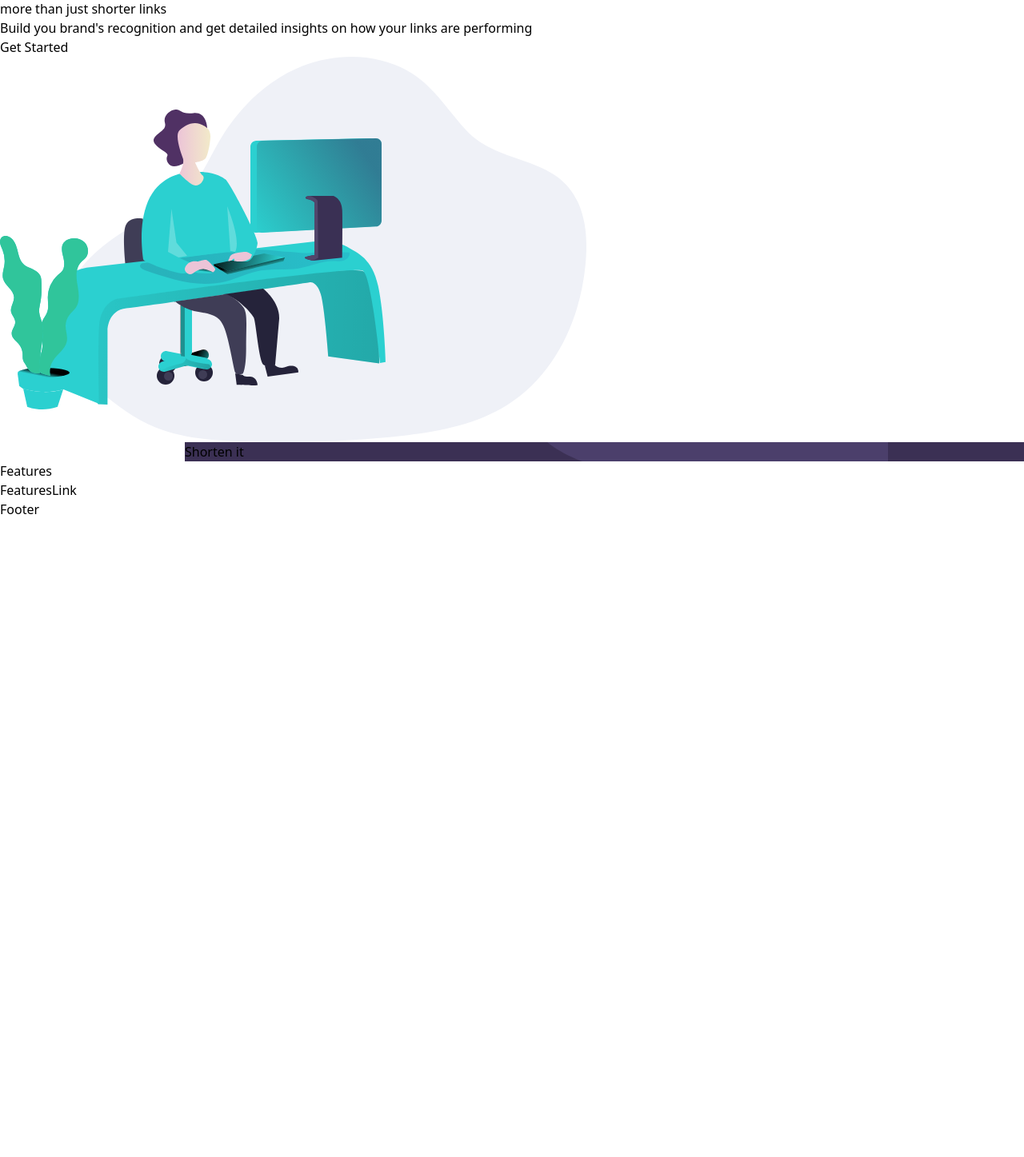
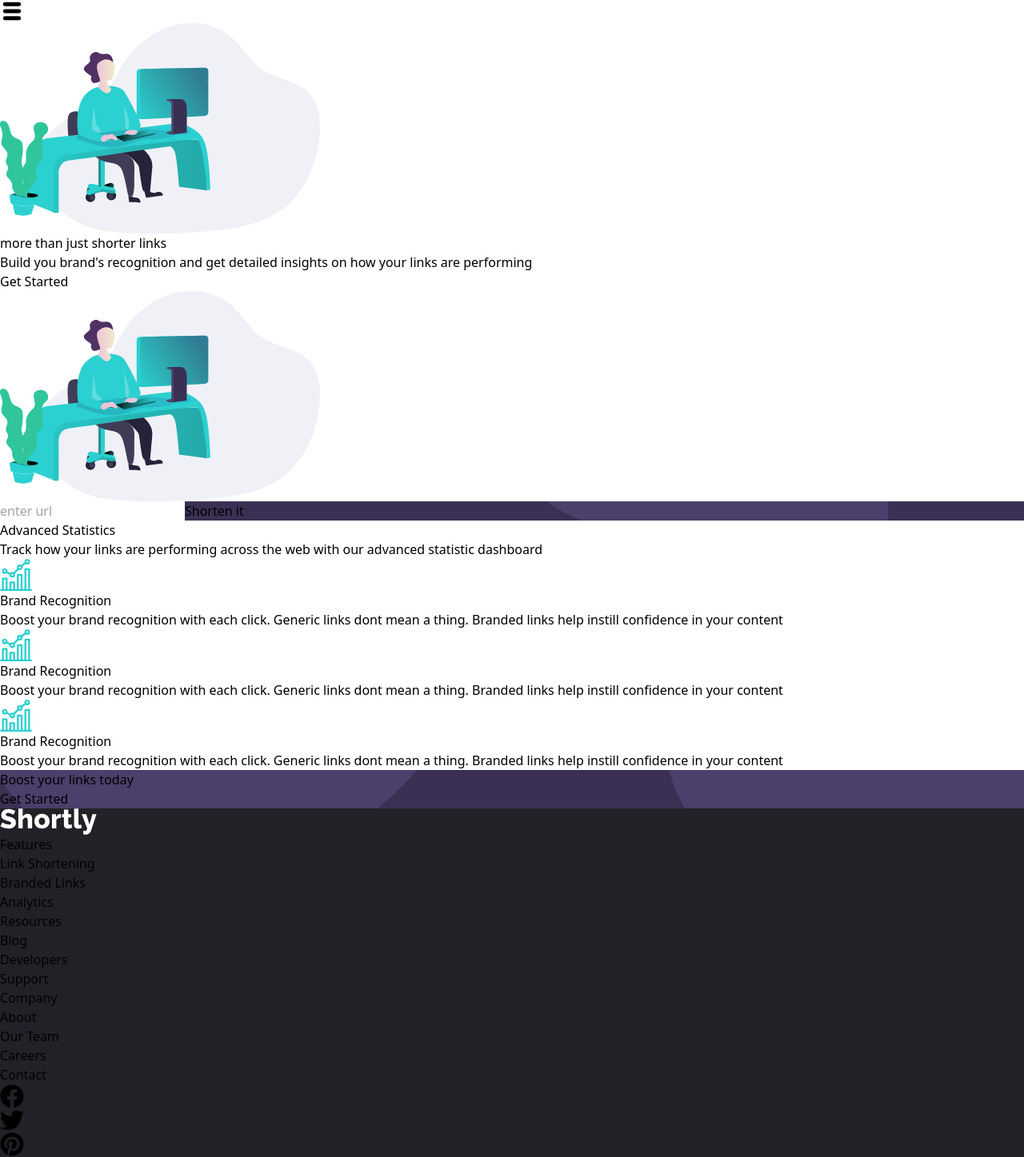
Before and after one commit to isaac-kiplangat/url-shortener, a React (Vite) app: page / in a window 1280 px wide. Shown: the part 124-1571 px from the top of the page at 80% size. Before the commit the page ends 800 px from the top, so only its background shows below. Built offline with nearby package versions, Linux system fonts and the light colour scheme.

Commit message:
implement shortening functionality and frontend

```diff
--- /dev/null
+++ b/db.json
@@ -0,0 +1,36 @@
+{
+  "Shorten": [
+    {
+      "originalUrl": "https://www.youtube.com/watch?v=wm5gMKuwSYk",
+      "id": 1
+    },
+    {
+      "originalUrl": "http://localhost:5173/",
+      "id": 2
+    },
+    {
+      "originalUrl": "https://www.youtube.com/watch?v=wm5gMKuwSYk",
+      "id": 3
+    },
+    {
+      "originalUrl": "chatgtp.com",
+      "id": 4
+    },
+    {
+      "originalUrl": "chatgtp.com",
+      "id": 5
+    },
+    {
+      "originalUrl": "chatgtp.com",
+      "id": 6
+    },
+    {
+      "originalUrl": "chatgtp.com",
+      "id": 7
+    },
+    {
+      "originalUrl": "http://localhost:5173/",
+      "id": 8
+    }
+  ]
+}
--- a/package.json
+++ b/package.json
@@ -11,7 +11,8 @@
   },
   "dependencies": {
     "react": "^18.2.0",
-    "react-dom": "^18.2.0"
+    "react-dom": "^18.2.0",
+    "react-icons": "^4.12.0"
   },
   "devDependencies": {
     "@types/react": "^18.2.37",
--- a/src/App.jsx
+++ b/src/App.jsx
@@ -8,10 +8,12 @@ import UrlInput from "./components/UrlInput"
 function App() {
 
   return (
-    <div className=" overflow-hidden max-w-screen">
+    <div className=" overflow-hidden ">
     <Navbar/>
     <Banner/>
+    <div className=" translate-y-[50%]">
     <UrlInput/>
+    </div>
     <Features/>
     <FeaturesLink/>
     <Footer/>
--- a/src/components/Banner.jsx
+++ b/src/components/Banner.jsx
@@ -3,15 +3,18 @@ import Illustration from '../assets/illustration-working.svg'
 
 const Banner = () => {
   return (
-    <section className='flex my-20 w-full ml-24'>
-      <div className='pl-12 py-20 w-1/2'>
-        <h1 className='text-7xl capitalize font-bold w-4/5 '>more than just shorter links</h1>
-        <p className='text-xl font-medium leading-normal py-2 text-gray-500 w-4/5'>Build you brand's recognition and get detailed insights on how your links are performing</p>
-        <button className='bg-cyan-500 px-8 py-4 text-white font-semibold rounded-full my-8'>Get Started</button>
+    <section className='  md:flex items-center  w-full mx-4 md:ml-24'>
+      <div className='block md:hidden'>
+        <img src={Illustration} alt="" width={400} height={400}  className='  w-full translate-y-4  mt-0' />
+      </div>
+      <div className=' pt-8 flex flex-col items-center md:block  md:ml-12 md:w-1/2'>
+        <h1 className='md:text-6xl text-4xl text-center md:text-start capitalize font-bold w-4/5 '>more than just shorter links</h1>
+        <p className='text-xl font-normal md:font-medium text-center md:text-start leading-normal py-2 text-gray-500 w-4/5'>Build you brand's recognition and get detailed insights on how your links are performing</p>
+        <button className='bg-cyan-500 px-8 py-3  hover:bg-cyan-300 transition-all duration-300   text-white font-semibold rounded-full my-4'>Get Started</button>
       </div>
 
-      <div>
-        <img src={Illustration} alt="" />
+      <div className='md:block hidden'>
+        <img src={Illustration} alt="" width={400} height={400}  className='  w-full translate-y-4  mt-0' />
       </div>
 
     </section>
--- a/src/components/Features.jsx
+++ b/src/components/Features.jsx
@@ -1,8 +1,60 @@
 import React from 'react'
-
+import Graph from '../assets/icon-brand-recognition.svg'
 const Features = () => {
   return (
-    <section>Features</section>
+    <section className=' bg-gray-300 h-[170vh] md:h-[120vh] pt-20'>
+      <div className='w-4/5 mx-auto'>
+      <div className='py-20 w-3/4 md:w-1/3 mx-auto text-center '>
+      <h1 className='text-black/90 text-3xl font-bold'>Advanced Statistics</h1>
+      <p className=' py-4 text-md font-medium text-gray-400'>Track how your links are performing across the web with our advanced statistic dashboard</p>
+      </div>
+
+
+
+<div className='pt-20 mt-16  '>
+<div className=' hidden md:block mt-8 md:w-full mx-auto h-3 bg-cyan-500'></div>
+<div className=' h-[600px]  md:hidden mx-auto w-3 bg-cyan-500'></div>
+
+
+      <div className=' -translate-y-[70%]  md:-translate-y-[50%] md:py-20 grid md:grid-cols-3 md:gap-8 gap-16  '>
+
+        <div className='bg-white px-4 rounded-md py-4 text-center md:text-start'>
+          <div className=' -translate-y-[70%] md:ml-4 mx-auto p-2 w-16 h-16 rounded-full bg-violet-950'>
+            <img src={Graph} alt="" className='object-contain m-1 w-3/4' />
+          </div>
+          <h2 className='md:mt-8 mt-0 p-4 tracking-wider  font-semibold text-violet-[hsl(260, 8%, 14%)] text-lg'>Brand Recognition</h2>
+          <p className='text-md px-4 mr-4 pb-8  text-gray-500'>Boost your brand recognition with each click. Generic links dont mean a thing.
+            Branded links help instill confidence in your content
+          </p>
+        </div>
+
+        <div className='bg-white px-4 rounded-md py-4 text-center md:text-start md:translate-y-10'>
+          <div className=' -translate-y-[70%] md:ml-4 mx-auto p-2 w-16 h-16 rounded-full bg-violet-950'>
+            <img src={Graph} alt="" className='object-contain m-1 w-3/4' />
+          </div>
+          <h2 className='md:mt-8 mt-0 p-4 tracking-wider  font-semibold text-violet-[hsl(260, 8%, 14%)] text-lg'>Brand Recognition</h2>
+          <p className='text-md px-4 mr-4 pb-8  text-gray-500'>Boost your brand recognition with each click. Generic links dont mean a thing.
+            Branded links help instill confidence in your content
+          </p>
+        </div>
+
+        <div className='bg-white px-4 rounded-md py-4 text-center md:text-start translate-y-20'>
+          <div className=' -translate-y-[70%] md:ml-4 mx-auto p-2 w-16 h-16 rounded-full bg-violet-950'>
+            <img src={Graph} alt="" className='object-contain m-1 w-3/4' />
+          </div>
+          <h2 className='md:mt-8 mt-0 p-4 tracking-wider  font-semibold text-violet-[hsl(260, 8%, 14%)] text-lg'>Brand Recognition</h2>
+          <p className='text-md px-4 mr-4 pb-8  text-gray-500'>Boost your brand recognition with each click. Generic links dont mean a thing.
+            Branded links help instill confidence in your content
+          </p>
+        </div>
+
+
+      </div>
+
+      </div>
+
+      </div>
+    </section>
   )
 }
 
--- a/src/components/FeaturesLink.jsx
+++ b/src/components/FeaturesLink.jsx
@@ -1,8 +1,14 @@
 import React from 'react'
+import FeaturesBg from '../assets/bg-boost-desktop.svg'
 
 const FeaturesLink = () => {
   return (
-    <section>FeaturesLink</section>
+    <section className='w-full py-8 h-[40vh] bg-cover' style={{backgroundImage:`url(${FeaturesBg})`, backgroundPosition:'cover',backgroundColor:'hsl(257, 27%, 26%)'}}>
+     <div className='pt-16 flex  flex-col justify-center   '>
+      <h1 className='text-4xl md:text-5xl font-bold text-white text-center'>Boost your links today</h1>
+      <button className='bg-cyan-500 px-4 py-4 mx-auto w-40 hover:bg-cyan-300 transition-all duration-300  text-white font-semibold rounded-full my-8'>Get Started</button>
+      </div>
+    </section>
   )
 }
 
--- a/src/components/Footer.jsx
+++ b/src/components/Footer.jsx
@@ -1,8 +1,58 @@
 import React from 'react'
+import Logo from '../assets/logo-white.svg'
+import {FaFacebook, FaTwitter, FaPinterest, FaInstagram} from  'react-icons/fa'
 
 const Footer = () => {
   return (
-    <footer>Footer</footer>
+    <footer  className=' pt-12 md:pb-20  ' style={{backgroundColor:'hsl(260, 8%, 14%)'}}>
+      <div className=' grid md:flex flex-row  items-start gap-4'>
+
+        <div className='basis-1/3 justify-center flex'>
+          <img src={Logo} alt="" className='text-white' />
+        </div>
+
+        <div className='basis-1/3  grid md:flex md:justify-between justify-center  items-start gap-8'>
+        <div className='text-white text-center md:text-start'>
+            <h2 className='font-semibold '>Features</h2>
+            <ul className='md:mt-4 mt-1'>
+              <li className='text-gray-500 font-semibold text-md hover:text-cyan-400 '>Link Shortening</li>
+              <li className='text-gray-500 font-semibold text-md hover:text-cyan-400 '>Branded Links</li>
+              <li className='text-gray-500 font-semibold text-md hover:text-cyan-400 '>Analytics</li>
+            </ul>
+          </div>
+
+          <div className='text-white text-center md:text-start'>
+            <h2 className='font-semibold '>Resources</h2>
+            <ul className='md:mt-4 mt-1'>
+              <li className='text-gray-500 font-semibold text-md hover:text-cyan-400 '>Blog</li>
+              <li className='text-gray-500 font-semibold text-md hover:text-cyan-400 '>Developers </li>
+              <li className='text-gray-500 font-semibold text-md hover:text-cyan-400 '>Support</li>
+            </ul>
+          </div>
+
+          <div className='text-white text-center md:text-start'>
+            <h2 className='font-semibold '>Company</h2>
+            <ul className='md:mt-4 mt-1'>
+              <li className='text-gray-500 font-semibold text-md hover:text-cyan-400 '>About</li>
+              <li className='text-gray-500 font-semibold text-md hover:text-cyan-400 '>Our Team</li>
+              <li className='text-gray-500 font-semibold text-md hover:text-cyan-400 '>Careers</li>
+              <li className='text-gray-500 font-semibold text-md hover:text-cyan-400 '>Contact</li>
+
+            </ul>
+          </div>
+
+        </div>
+
+        <div className='basis-1/3  flex gap-8 justify-center text-white '>
+          <FaFacebook size={30} className='hover:text-cyan-500'/>
+          <FaTwitter size={30} className='hover:text-cyan-500'/>
+          <FaPinterest size={30} className='hover:text-cyan-500'/>
+          <FaInstagram size={30} className='hover:text-cyan-500'/>
+          </div>
+
+
+      </div>
+    </footer>
   )
 }
 
--- a/src/components/Navbar.jsx
+++ b/src/components/Navbar.jsx
@@ -1,22 +1,45 @@
-import React from 'react'
+import React, { useState } from 'react'
 import Logo from '../assets/logo.svg'
+import {TiThMenu} from 'react-icons/ti'
 
 const Navbar = () => {
+  const [isOpen, setIsOpen] = useState(false)
+
+  const handleOpenMenu =()=>{
+    setIsOpen(!isOpen)
+  }
   return (
-    <nav className='w-4/5 mx-auto py-8 flex justify-between items-center'>
+    <nav className=' mx-4 md:w-4/5 md:mx-auto py-8 flex justify-between items-center'>
       <div className='flex items-center gap-20'>
       <img src={Logo} alt="logo" width={100} height={50} />
-        <ul className='flex gap-12 items-center'>
+        <ul className=' hidden md:flex gap-12 items-center'>
           <li><a href="#features" className='text-gray-500 font-semibold text-md hover:text-cyan-400 hover:border-b-2 border-cyan-900'>Features</a></li>
           <li><a href="#pricing" className='text-gray-500 font-semibold text-md hover:text-cyan-400 hover:border-b-2 border-cyan-900'>Pricing</a></li>
           <li><a href="Resources" className='text-gray-500 font-semibold text-md hover:text-cyan-400 hover:border-b-2 border-cyan-900'>Resources</a></li>
         </ul>
       </div>
 
-      <div className=' flex items-center gap-8'>
+      <div className='hidden md:flex items-center gap-8'>
         <button className='transition-all duration-300 text-gray-500 font-semibold text-md hover:text-cyan-400 hover:border-b-2 border-cyan-900'>Login</button>
         <button className='px-6 py-2 font-semibold rounded-full bg-cyan-400 hover:bg-cyan-300 transition-all duration-300 text-white'>Sign Up</button>
       </div>
+
+      <TiThMenu size={30} onClick={handleOpenMenu} className={`md:hidden block ${isOpen ? 'text-cyan-500':'text-gray-500'}`}/>
+       {/**Mobile nav */}
+       {isOpen && (
+       <nav className=' absolute z-30  rounded-lg top-20 w-4/5 p-4 right-4 mx-auto ' style={{backgroundColor:'hsl(257, 27%, 26%)'}}>
+       <ul className='  grid text-center gap-8 my-8 items-center'>
+          <li><a href="#features" className='text-white font-semibold text-md hover:text-cyan-400 hover:border-b-2 border-cyan-900'>Features</a></li>
+          <li><a href="#pricing" className='text-white font-semibold text-md hover:text-cyan-400 hover:border-b-2 border-cyan-900'>Pricing</a></li>
+          <li><a href="Resources" className='text-white font-semibold text-md hover:text-cyan-400 hover:border-b-2 border-cyan-900'>Resources</a></li>
+        </ul>
+        <hr className='bg-gray-600'/>
+        <div className=' flex flex-col items-center gap-8 my-8'>
+        <button className='transition-all duration-300 text-white font-semibold text-md hover:text-cyan-400 '>Login</button>
+        <button className='px-6 w-full py-2 font-semibold rounded-full bg-cyan-400 hover:bg-cyan-300 transition-all duration-300 text-white'>Sign Up</button>
+      </div>
+       </nav>
+       )}
       </nav>
   )
 }
--- a/src/components/UrlInput.jsx
+++ b/src/components/UrlInput.jsx
@@ -1,17 +1,57 @@
-import React from 'react'
+import React, { useState } from 'react'
 import InputBackground from '../assets/bg-shorten-desktop.svg'
 
 const UrlInput = () => {
+  const [originalUrl, setOriginalUrl]= useState('')
+  const [shortUrl, setShortUrl]= useState('')
+
+
+  const shortenUrl=(e)=>{
+    e.preventDefault();
+    fetch('http://localhost:3000/Shorten', {
+      method:'POST',
+      headers:{
+        'Content-Type':'application/json',
+      },
+      body:JSON.stringify({originalUrl}),
+    })
+    .then(res => res.json())
+    .then((data)=> {
+      console.log(data)
+      setShortUrl(`http://Shorten/${data.id}`)
+    })
+    .catch((err)=>{
+      console.error('Error shortening URL:',err);
+    })
+  }
   return (
-    <section className='w-3/4 mx-auto p-12 rounded-lg'   style={{ backgroundImage: `url(${InputBackground})`, backgroundPosition: 'cover', backgroundColor: 'hsl(257, 27%, 26%)' }}>
+    <section>
+      <div className=' w-full mx-4 md:w-2/3 md:mx-36 p-4  md:p-12 rounded-xl'   style={{ backgroundImage: `url(${InputBackground})`, backgroundPosition: 'cover', backgroundColor: 'hsl(257, 27%, 26%)' }}>
 
-    <form className='flex gap-4 items-center  mx-auto '>
-      <input type="text" aria-label="Enter your URL" className='p-4 w-2/3 rounded-lg ' />
+    <form onSubmit={shortenUrl} className=' grid md:flex gap-4 items-center md:px-4  mx-auto '>
+      <input
+      type="text"
+      aria-label="Enter your URL"
+      name="url"
+      value={originalUrl}
+      onChange={(e)=>setOriginalUrl(e.target.value)}
+      className='px-4 py-3 text-xl text-gray-500 w-full md:w-3/4 outline-none rounded-md font-light ' placeholder='enter url' />
       <button type="submit" aria-label="Shorten URL"
-      className='bg-cyan-500 text-white font-semibold py-4 px-12 rounded-lg'>
+      className='bg-cyan-500  hover:bg-cyan-300 transition-all duration-300  text-white font-semibold py-4 px-[5%] rounded-lg'>
         Shorten it
       </button>
     </form>
+    </div>
+    {shortUrl &&  (
+    <div className='text-black w-2/3 mx-20  flex justify-between my-8 p-4 bg-white'>
+      <p>{originalUrl}</p>
+      <div className='flex justify-between'>
+      <p>{shortUrl}</p>
+      <button className='px-4 py-1 bg-cyan-500 text-white'>copy</button>
+      </div>
+
+    </div>
+    )}
     </section>
   )
 }
```
Also changed, not shown: src/assets/logo-white.svg (added), 1 other file (tests, documents, lock files or other folders).
